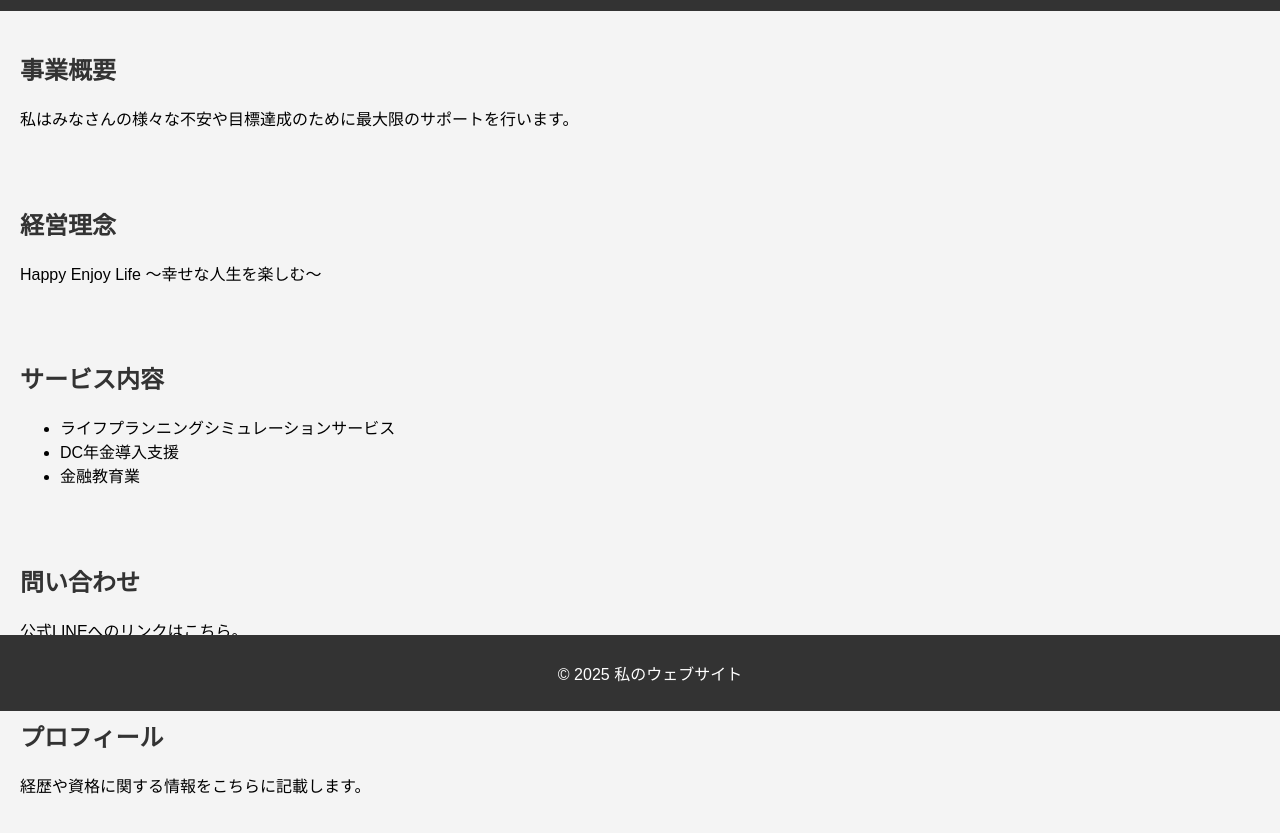
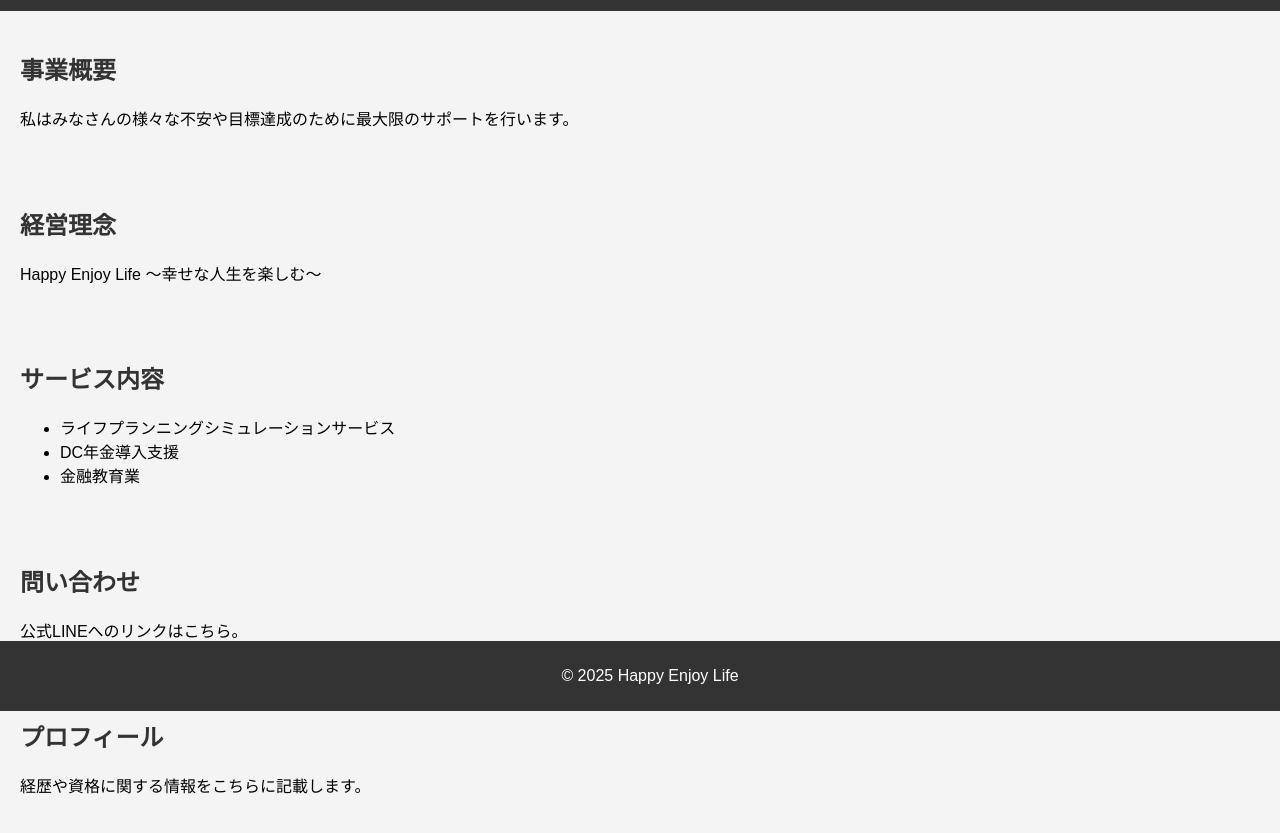
Before and after one commit to happyenjoylife-fp/happyenjoylife-fp.github.io, a plain HTML site: page index.html in a window 1280 px wide. Shown: the part 89-922 px from the top of the page. Drawn offline with Linux system fonts and the light colour scheme.

Commit message:
Update index.html

```diff
--- a/index.html
+++ b/index.html
@@ -70,7 +70,7 @@
     </section>
 
     <footer>
-        <p>&copy; 2025 私のウェブサイト</p>
+        <p>&copy; 2025 Happy Enjoy Life</p>
     </footer>
 
 </body>
```
